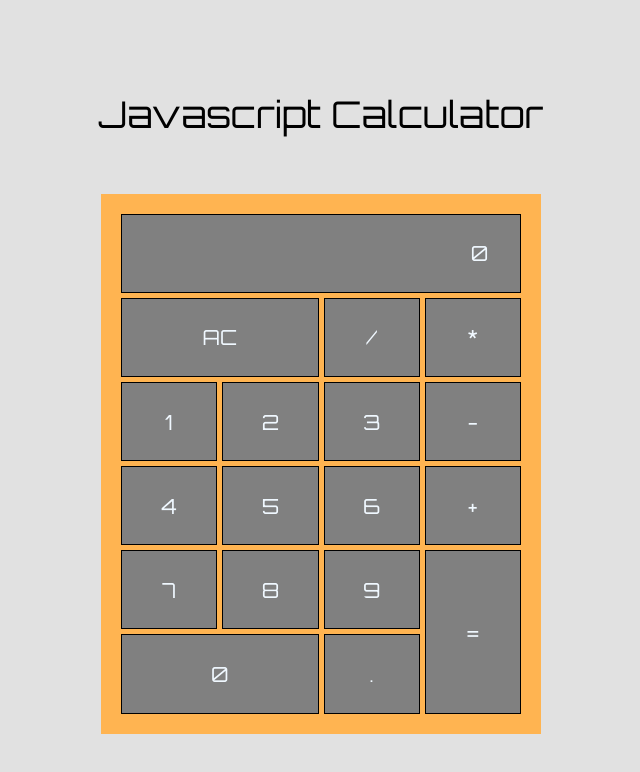
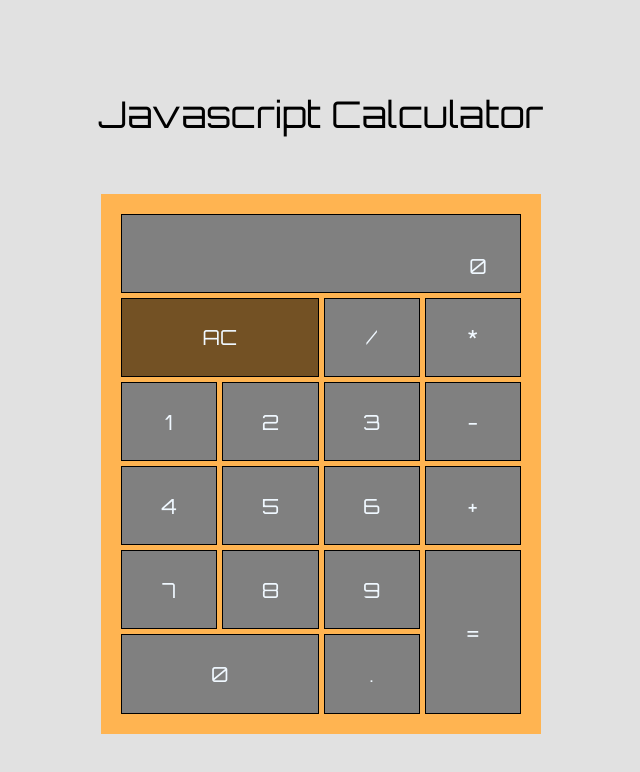
Before and after one commit to sweeptic/build-javascript-calculator, a React (Create React App) app: page / in a window 1280 px wide. Shown: the top 772 px of the page, without its empty margins (319-959 px from the left). Built offline with nearby package versions, Linux system fonts and the light colour scheme; the HTML template or start-up script is replaced by a standard one.

Commit message:
replace useState with useReducer hook

```diff
--- a/src/App.js
+++ b/src/App.js
@@ -2,10 +2,12 @@ import styles from './App.module.css';
 import Calculator from './Calculator';
 
 function App() {
+  const initialState = { editor: ['0'], memory: [], hasDot: false };
+
   return (
     <div className={styles.app}>
       <h1>Javascript Calculator</h1>
-      <Calculator />
+      <Calculator initialState={initialState} />
     </div>
   );
 }
--- a/src/Calculator.js
+++ b/src/Calculator.js
@@ -1,30 +1,154 @@
-import React, { useState } from 'react';
+import React, { useReducer } from 'react';
+import * as actionTypes from './actionTypes';
 
 import styles from './Calculator.module.css';
 
-const Calculator = () => {
-  const [display, setDisplay] = useState(0);
+function init(initialState) {
+  return initialState;
+}
+
+function hasDot(key, state) {
+  if (!state.hasDot) {
+    return {
+      ...state,
+      hasDot: true,
+      memory: [...state.editor, key],
+      editor: [...state.editor, key],
+    };
+  } else {
+    return { ...state };
+  }
+}
+
+function addNum(key, state) {
+  let newMemory = [...state.memory];
+  let newEditor = [...state.editor];
+
+  if (state.editor[0] === '0' && state.editor.length === 1) {
+    newMemory = [key];
+    if (key !== 0) {
+      newEditor = [key];
+    }
+  } else {
+    newMemory = [...newMemory, key];
+    newEditor = [...newEditor, key];
+  }
+
+  return {
+    ...state,
+    memory: [...newMemory],
+    editor: [...newEditor],
+  };
+
+  /*
+  if (!(state.editor.length === 0 && !key)) {
+    let newEditor = [...state.editor];
+    if (state.editor[0] === '1' && state.editor.length === 1 && key !== '.') {
+      newEditor.shift();
+    }
+    return {
+      ...state,
+      memory: [...state.memory, key],
+      editor: [...newEditor, key],
+    };
+  } else {
+    return { ...state };
+  }
+*/
+}
+
+function reducer(state, action) {
+  switch (action.type) {
+    case actionTypes.NUM:
+      return addNum(action.payload, state);
+
+    case actionTypes.RESET:
+      return init(action.payload);
+
+    case actionTypes.DOT:
+      return hasDot(action.payload, state);
+
+    default:
+      throw new Error(`invalid action type ${action.type}`);
+  }
+}
+
+const Calculator = ({ initialState }) => {
+  const [state, dispatch] = useReducer(reducer, initialState, init);
 
   return (
     <div className={styles.container}>
-      <div className={styles.div1}>{display}</div>
-      <div className={styles.div2}>AC</div>
+      <div className={styles.div1}>
+        <span className={styles.memory}>{state.memory}</span>
+        <span className={styles.editor}>{state.editor}</span>
+      </div>
+      <div
+        className={styles.div2}
+        onClick={() =>
+          dispatch({ type: actionTypes.RESET, payload: initialState })
+        }>
+        AC
+      </div>
       <div className={styles.div3}>/</div>
       <div className={styles.div4}>*</div>
-      <div className={styles.div5}>0</div>
+      <div
+        className={styles.div5}
+        onClick={() => dispatch({ type: actionTypes.NUM, payload: 0 })}>
+        0
+      </div>
       <div className={styles.div6}>=</div>
-      <div className={styles.div7}>1</div>
-      <div className={styles.div8}>2</div>
-      <div className={styles.div9}>3</div>
-      <div className={styles.div10}>4</div>
-      <div className={styles.div11}>5</div>
-      <div className={styles.div12}>6</div>
-      <div className={styles.div13}>7</div>
-      <div className={styles.div14}>8</div>
-      <div className={styles.div15}>9</div>
+      <div
+        className={styles.div7}
+        onClick={() => dispatch({ type: actionTypes.NUM, payload: 1 })}>
+        1
+      </div>
+      <div
+        className={styles.div8}
+        onClick={() => dispatch({ type: actionTypes.NUM, payload: 2 })}>
+        2
+      </div>
+      <div
+        className={styles.div9}
+        onClick={() => dispatch({ type: actionTypes.NUM, payload: 3 })}>
+        3
+      </div>
+      <div
+        className={styles.div10}
+        onClick={() => dispatch({ type: actionTypes.NUM, payload: 4 })}>
+        4
+      </div>
+      <div
+        className={styles.div11}
+        onClick={() => dispatch({ type: actionTypes.NUM, payload: 5 })}>
+        5
+      </div>
+      <div
+        className={styles.div12}
+        onClick={() => dispatch({ type: actionTypes.NUM, payload: 6 })}>
+        6
+      </div>
+      <div
+        className={styles.div13}
+        onClick={() => dispatch({ type: actionTypes.NUM, payload: 7 })}>
+        7
+      </div>
+      <div
+        className={styles.div14}
+        onClick={() => dispatch({ type: actionTypes.NUM, payload: 8 })}>
+        8
+      </div>
+      <div
+        className={styles.div15}
+        onClick={() => dispatch({ type: actionTypes.NUM, payload: 9 })}>
+        9
+      </div>
       <div className={styles.div16}>-</div>
       <div className={styles.div17}>+</div>
-      <div className={styles.div18}>.</div>
+      <div
+        className={styles.div18}
+        onClick={() => dispatch({ type: actionTypes.DOT, payload: '.' })}>
+        .
+      </div>
     </div>
   );
 };
--- a/src/Calculator.module.css
+++ b/src/Calculator.module.css
@@ -22,14 +22,25 @@
 }
 
 .div1 {
-  justify-content: flex-end !important;
+  grid-area: 1 / 1 / 2 / 5;
+  align-items: flex-end !important;
   padding-right: 2rem;
+  letter-spacing: 1.5px;
+  display: flex;
+  flex-flow: column;
 }
 
-.div1 {
-  grid-area: 1 / 1 / 2 / 5;
+.memory {
+  height: 25px;
+  color: black;
 }
+
+.editor {
+  height: 25px;
+}
+
 .div2 {
+  background-color: rgba(0, 0, 0, 0.548) !important;
   grid-area: 2 / 1 / 3 / 3;
 }
 .div3 {
--- /dev/null
+++ b/src/actionTypes.js
@@ -0,0 +1,4 @@
+//action type
+export const NUM = 'NUM';
+export const RESET = 'RESET';
+export const DOT = 'DOT';
```
